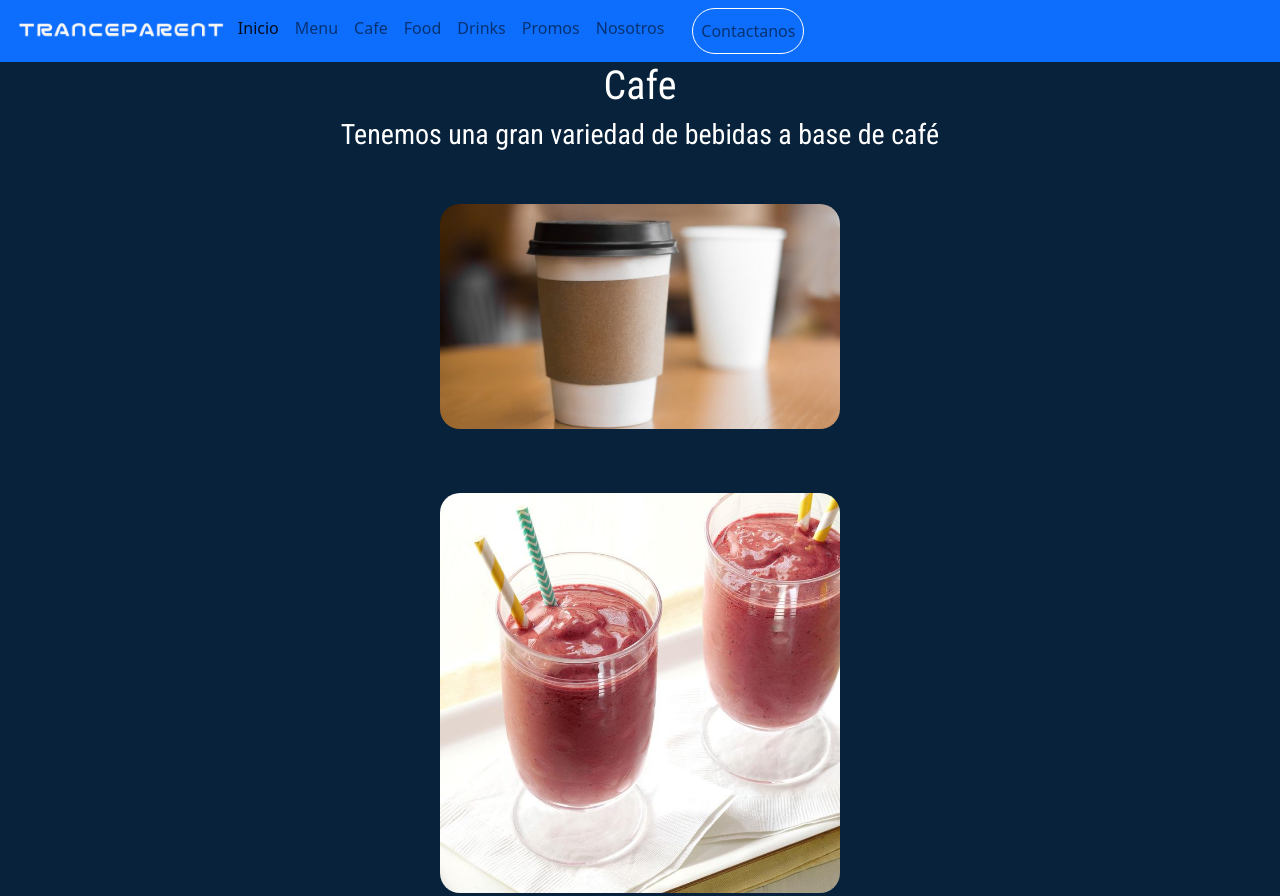
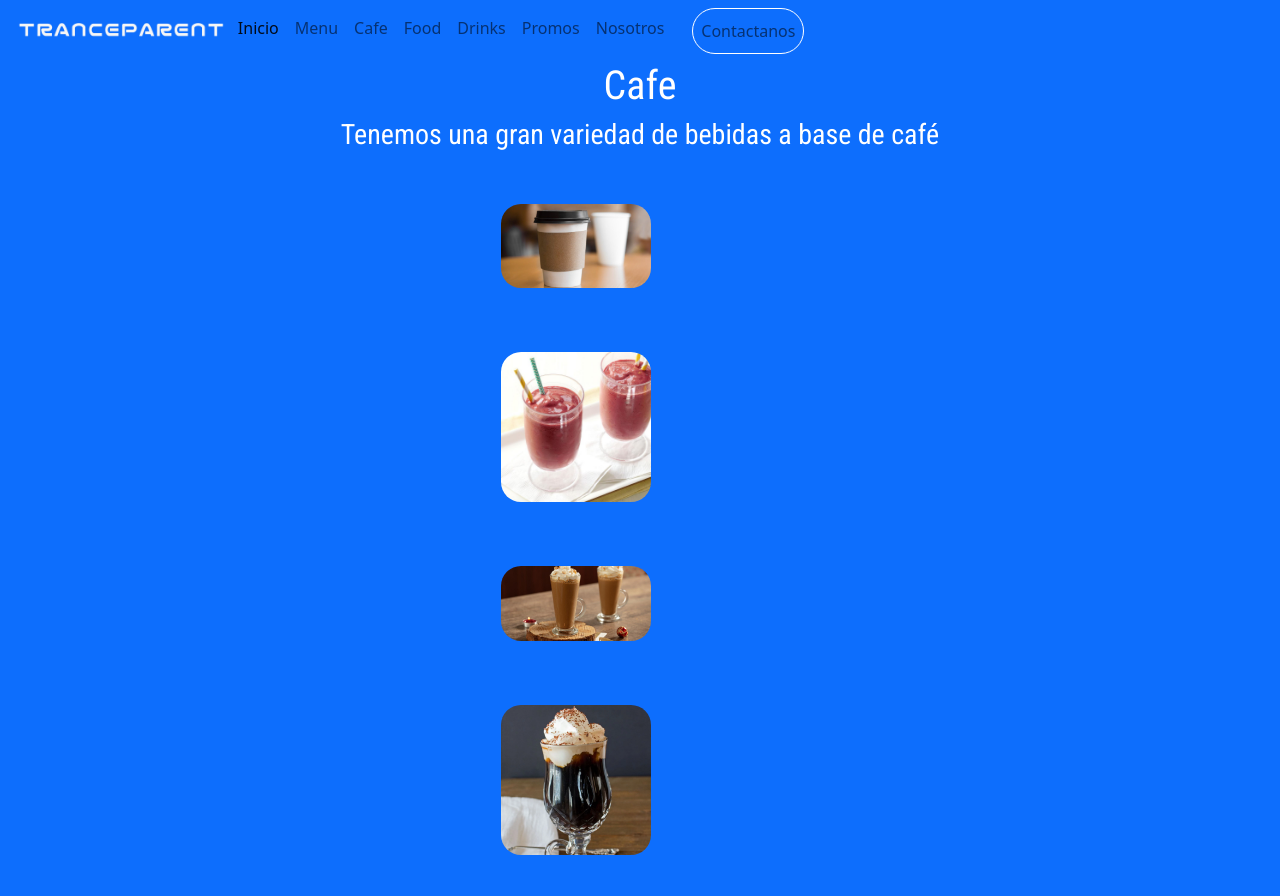
Before and after one commit to DjFernandoIslas/coderhouse-desarrollo-web-fernando-islas, a website: page Menu/Cafe.html in a window 1280 px wide. Shown: the top 896 px of the page. Drawn offline with nearby package versions, Linux system fonts and the light colour scheme.

Commit message:
terminado de reparar las 3 secciones

```diff
--- a/Menu/Cafe.html
+++ b/Menu/Cafe.html
@@ -41,7 +41,7 @@
   </nav>
 </header>
 <!-- fin de encabezado -->
-<section id="submenu-galleries" class="submenu">
+<section id="submenu-galleries" class="submenu bg-primary">
   <div class="submenu_tittle">
       <h1>Cafe</h1>
     </div>
--- a/scss/pages/_index.scss
+++ b/scss/pages/_index.scss
@@ -50,14 +50,8 @@ a {
   justify-content: space-around;
 }
 
-
 /*estilos de las secciones cafe food y drinks que son solo galerias*/
 
-
-
-.submenu {
-  background-color: rgb(7, 34, 58);
-}
 
 .submenu_tittle {
   color: white;
@@ -65,7 +59,8 @@ a {
   font-size: 30px;
   font-style: normal;
   font-weight: 200;
-  text-align: center;
+  display: flex;
+  justify-content: center;
 }
 
 .submenu_subtitle {
@@ -74,22 +69,23 @@ a {
   font-size: 20px;
   font-style: normal;
   font-weight: 200;
+  display: flex;
+  flex-direction: column;
+  justify-content: center;
   text-align: center;
 }
 
-
 .submenu_imgs {
-  width: 100%;
+  width: 90vw;
   display: flex;
   flex-direction: column;
+  justify-content: center;
   text-align: center;
   align-items: center;
 }
 
-
-
 .submenu_media {
-    width: 400px;
+  width: 150px;
   border-radius: 20px;
   margin: 20px;
 }
@@ -102,7 +98,6 @@ a {
   .link {
     text-decoration-color: white;
   }
-
 
   /* inicio estilos legales */
 
--- a/scss/style.scss
+++ b/scss/style.scss
@@ -1,7 +1,6 @@
 // Include any default variable overrides here (though functions won't be available)
 
 @import "../node_modules/bootstrap/scss/bootstrap";
-
 @import "./complementos/variables";
 @import "./complementos/bucles";
 
```
Also changed, not shown: Css/Style.css, scss/style.css, 1 other file. Lines whose indentation alone changed are shown as unchanged.
